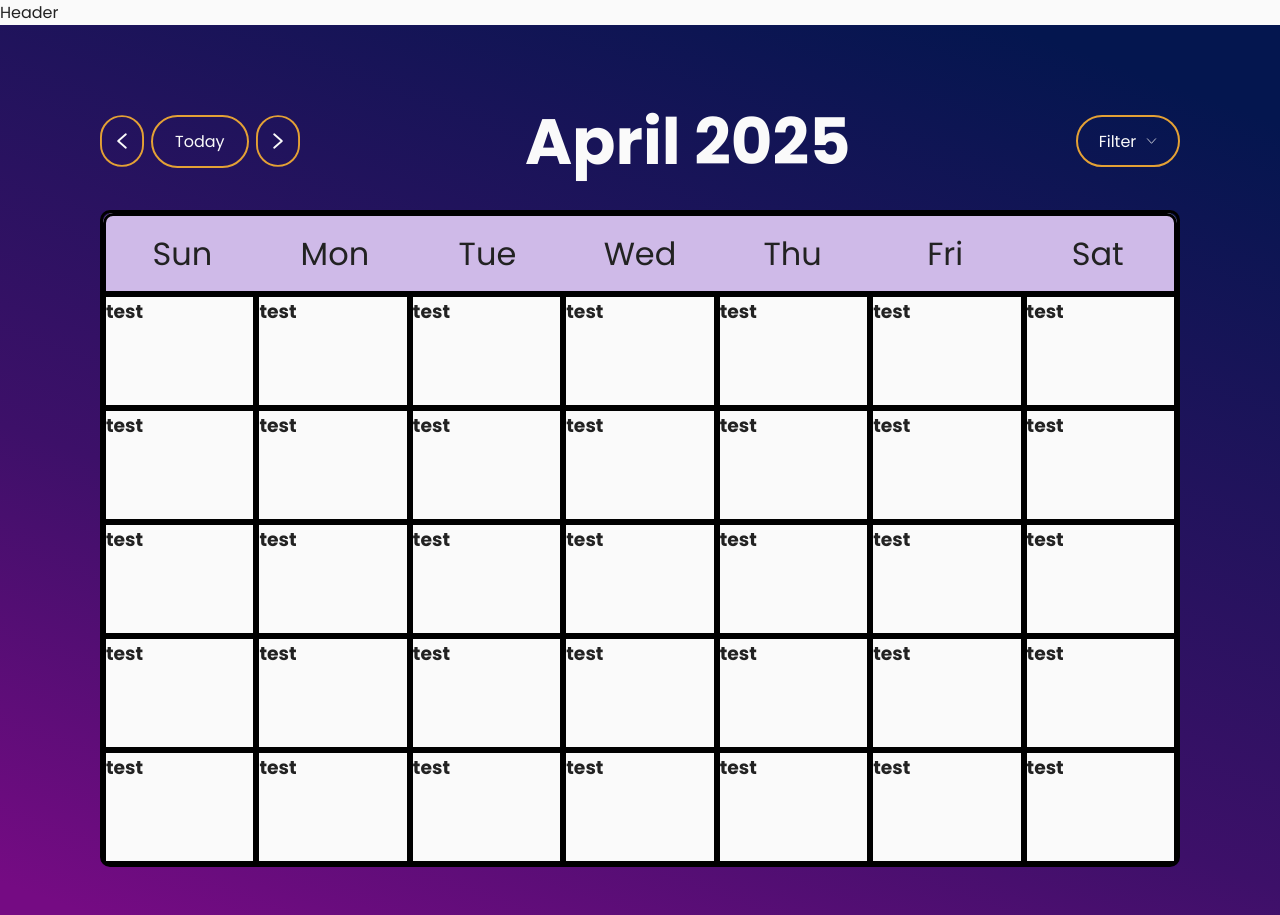
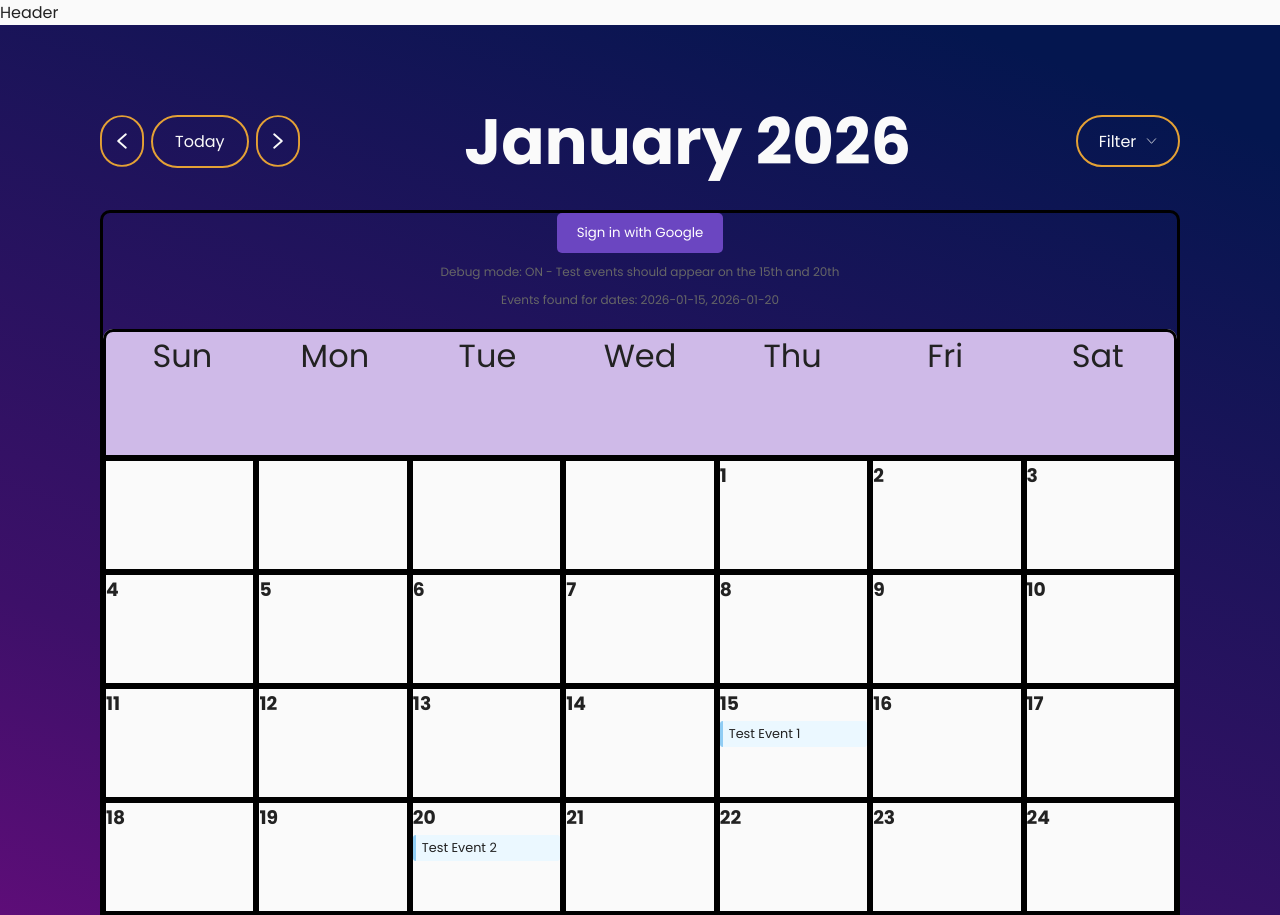
Before and after one commit to include-davis/aggie-fiction, a Next.js app: page /calendar in a window 1280 px wide. Shown: the top 915 px of the page. Built offline with nearby package versions, Linux system fonts and the light colour scheme.

Commit message:
feat: add google login for calendar and update calendar features

```diff
--- a/app/(pages)/_components/Calendar/Calendar.jsx
+++ b/app/(pages)/_components/Calendar/Calendar.jsx
@@ -1,125 +1,216 @@
+"use client";
 import styles from "./Calendar.module.scss";
+import { useGoogleLogin } from "@react-oauth/google";
+import axios from "axios";
+import { useState, useEffect, useMemo } from "react";
 
-export default function Calendar() {
+function generateCalendarDays(year, month) {
+  const firstDay = new Date(year, month, 1).getDay(); // day of week
+  const totalDays = new Date(year, month + 1, 0).getDate(); // last day of month
+
+  const days = [];
+
+  // Fill in blanks before the 1st of the month
+  for (let i = 0; i < firstDay; i++) {
+    days.push(null);
+  }
+
+  // Fill in days of the current month
+  for (let i = 1; i <= totalDays; i++) {
+    const date = new Date(year, month, i);
+    days.push(date); // store full date objects!
+  }
+
+  return days;
+}
+
+function normalizeEventDates(events) {
+  if (!events || events.length === 0) return [];
+
+  return events.map((event) => {
+    if (!event.start) return { date: "", summary: event.summary || "Untitled" };
+
+    const date = new Date(event.start.dateTime || event.start.date);
+    const isoDate = date.toISOString().split("T")[0]; // '2025-05-12'
+    return {
+      date: isoDate,
+      summary: event.summary || "Untitled",
+    };
+  });
+}
+
+export default function Calendar({ currentMonth, currentYear, events = [] }) {
+  const [days, setDays] = useState([]);
+  const [fetchedEvents, setFetchedEvents] = useState([]);
+  const [isLoading, setIsLoading] = useState(false);
+  const [debugMode, setDebugMode] = useState(true);
+
+  // Generate days when month/year changes
+  useEffect(() => {
+    const generatedDays = generateCalendarDays(currentYear, currentMonth);
+    setDays(generatedDays);
+
+    // Add test events for debugging
+    if (debugMode) {
+      const testDate1 = new Date(currentYear, currentMonth, 15);
+      const testDate2 = new Date(currentYear, currentMonth, 20);
+
+      const testEvents = [
+        {
+          id: "test1",
+          summary: "Test Event 1",
+          start: { date: testDate1.toISOString().split("T")[0] },
+        },
+        {
+          id: "test2",
+          summary: "Test Event 2",
+          start: { date: testDate2.toISOString().split("T")[0] },
+        },
+      ];
+
+      console.log("Added test events:", testEvents);
+      setFetchedEvents(testEvents);
+    }
+  }, [currentMonth, currentYear, debugMode]);
+
+  // Map events to dates
+  const eventMap = useMemo(() => {
+    const combinedEvents = events.length > 0 ? events : fetchedEvents;
+    if (combinedEvents.length === 0) return {};
+
+    const normalized = normalizeEventDates(combinedEvents);
+    const map = {};
+
+    normalized.forEach((ev) => {
+      if (!ev.date) return;
+      if (!map[ev.date]) map[ev.date] = [];
+      map[ev.date].push(ev.summary);
+    });
+
+    console.log("Event map:", map);
+    return map;
+  }, [events, fetchedEvents]);
+
+  const login = useGoogleLogin({
+    scope: "https://www.googleapis.com/auth/calendar.readonly",
+    onSuccess: async (tokenResponse) => {
+      setIsLoading(true);
+      setDebugMode(false); // Turn off debug mode when real events are fetched
+
+      try {
+        const res = await axios.get(
+          "https://www.googleapis.com/calendar/v3/calendars/primary/events",
+          {
+            headers: {
+              Authorization: `Bearer ${tokenResponse.access_token}`,
+            },
+          }
+        );
+
+        console.log("Fetched events:", res.data.items);
+        setFetchedEvents(res.data.items || []);
+      } catch (error) {
+        console.error("Failed to fetch events:", error);
+      } finally {
+        setIsLoading(false);
+      }
+    },
+    onError: () => {
+      console.error("Login Failed");
+    },
+  });
+
   return (
-    <div className={styles.calendarContainer}>
-      <div className={styles.calendarHeader}>
-        <h2>Sun</h2>
-        <h2>Mon</h2>
-        <h2>Tue</h2>
-        <h2>Wed</h2>
-        <h2>Thu</h2>
-        <h2>Fri</h2>
-        <h2>Sat</h2>
+    <div>
+      <div style={{ marginBottom: "20px", textAlign: "center" }}>
+        <button
+          onClick={() => login()}
+          style={{
+            padding: "10px 20px",
+            backgroundColor: "#6b46c1",
+            color: "white",
+            border: "none",
+            borderRadius: "5px",
+            cursor: "pointer",
+          }}
+          disabled={isLoading}
+        >
+          {isLoading ? "Loading..." : "Sign in with Google"}
+        </button>
+
+        {debugMode && (
+          <div style={{ marginTop: "10px", fontSize: "12px", color: "#666" }}>
+            Debug mode: ON - Test events should appear on the 15th and 20th
+          </div>
+        )}
+
+        {Object.keys(eventMap).length > 0 && (
+          <div style={{ marginTop: "10px", fontSize: "12px", color: "#666" }}>
+            Events found for dates: {Object.keys(eventMap).join(", ")}
+          </div>
+        )}
       </div>
 
-      <div className={styles.calendarItems}>
-        <div className={styles.item}>
-          <h3>test</h3>
+      <div className={styles.calendarContainer}>
+        <div className={styles.calendarHeader}>
+          {["Sun", "Mon", "Tue", "Wed", "Thu", "Fri", "Sat"].map((day) => (
+            <h2 key={day}>{day}</h2>
+          ))}
         </div>
-        <div className={styles.item}>
-          <h3>test</h3>
-        </div>
-        <div className={styles.item}>
-          <h3>test</h3>
-        </div>
-        <div className={styles.item}>
-          <h3>test</h3>
-        </div>
-        <div className={styles.item}>
-          <h3>test</h3>
-        </div>
-        <div className={styles.item}>
-          <h3>test</h3>
-        </div>
-        <div className={styles.item}>
-          <h3>test</h3>
-        </div>
-        <div className={styles.item}>
-          <h3>test</h3>
-        </div>
-        <div className={styles.item}>
-          <h3>test</h3>
-        </div>
-        <div className={styles.item}>
-          <h3>test</h3>
-        </div>
-        <div className={styles.item}>
-          <h3>test</h3>
-        </div>
-        <div className={styles.item}>
-          <h3>test</h3>
-        </div>
-        <div className={styles.item}>
-          <h3>test</h3>
-        </div>
-        <div className={styles.item}>
-          <h3>test</h3>
-        </div>
-        <div className={styles.item}>
-          <h3>test</h3>
-        </div>
-        <div className={styles.item}>
-          <h3>test</h3>
-        </div>
-        <div className={styles.item}>
-          <h3>test</h3>
-        </div>
-        <div className={styles.item}>
-          <h3>test</h3>
-        </div>
-        <div className={styles.item}>
-          <h3>test</h3>
-        </div>
-        <div className={styles.item}>
-          <h3>test</h3>
-        </div>
-        <div className={styles.item}>
-          <h3>test</h3>
-        </div>
-        <div className={styles.item}>
-          <h3>test</h3>
-        </div>
-        <div className={styles.item}>
-          <h3>test</h3>
-        </div>
-        <div className={styles.item}>
-          <h3>test</h3>
-        </div>
-        <div className={styles.item}>
-          <h3>test</h3>
-        </div>
-        <div className={styles.item}>
-          <h3>test</h3>
-        </div>
-        <div className={styles.item}>
-          <h3>test</h3>
-        </div>
-        <div className={styles.item}>
-          <h3>test</h3>
-        </div>
-        <div className={styles.item}>
-          <h3>test</h3>
-        </div>
-        <div className={styles.item}>
-          <h3>test</h3>
-        </div>
-        <div className={styles.item}>
-          <h3>test</h3>
-        </div>
-        <div className={styles.item}>
-          <h3>test</h3>
-        </div>
-        <div className={styles.item}>
-          <h3>test</h3>
-        </div>
-        <div className={styles.item}>
-          <h3>test</h3>
-        </div>
-        <div className={styles.item}>
-          <h3>test</h3>
+
+        <div className={styles.calendarItems}>
+          {days.map((dateObj, idx) => {
+            const dateStr = dateObj
+              ? dateObj.toISOString().split("T")[0]
+              : null;
+            const day = dateObj?.getDate();
+            const dailyEvents = dateStr ? eventMap[dateStr] || [] : [];
+
+            return (
+              <div key={idx} className={styles.item}>
+                {day && <h3>{day}</h3>}
+                {dailyEvents.length > 0 && (
+                  <div>
+                    {dailyEvents.map((summary, i) => (
+                      <div
+                        key={i}
+                        style={{
+                          backgroundColor: "#ebf8ff",
+                          borderLeft: "3px solid #90cdf4",
+                          padding: "4px 6px",
+                          margin: "3px 0",
+                          borderRadius: "3px",
+                          fontSize: "0.8rem",
+                          overflow: "hidden",
+                          textOverflow: "ellipsis",
+                          whiteSpace: "nowrap",
+                        }}
+                      >
+                        {summary}
+                      </div>
+                    ))}
+                  </div>
+                )}
+              </div>
+            );
+          })}
         </div>
       </div>
+
+      {/* Add inline styles for event items */}
+      <style jsx global>{`
+        .${styles.eventItem} {
+          background-color: #ebf8ff !important;
+          border-left: 3px solid #90cdf4 !important;
+          padding: 4px 6px !important;
+          margin: 3px 0 !important;
+          border-radius: 3px !important;
+          font-size: 0.8rem !important;
+          white-space: nowrap !important;
+          overflow: hidden !important;
+          text-overflow: ellipsis !important;
+        }
+      `}</style>
     </div>
   );
 }
--- a/app/(pages)/_components/Calendar/Calendar.module.scss
+++ b/app/(pages)/_components/Calendar/Calendar.module.scss
@@ -5,7 +5,7 @@
 
   .calendarHeader {
     display: grid;
-    grid-template-rows: 75px;
+    grid-template-rows: auto 75px;
     grid-template-columns: repeat(7, 1fr);
     align-items: center;
     background: var(--light-purple);
@@ -20,7 +20,7 @@
 
   .calendarItems {
     display: grid;
-    grid-template-rows: repeat(5, 114px);
+    grid-template-rows: repeat(6, 114px);
     grid-template-columns: repeat(7, 1fr);
     border-radius: 0 0 10px 10px;
 
--- a/app/(pages)/calendar/page.jsx
+++ b/app/(pages)/calendar/page.jsx
@@ -1,14 +1,53 @@
+"use client";
+
 import Image from "next/image";
 import styles from "./page.module.scss";
 import Calendar from "../_components/Calendar/Calendar";
+import { GoogleOAuthProvider } from "@react-oauth/google";
+import { useState } from "react";
 
 export default function CalendarPage() {
+  const [currentMonth, setCurrentMonth] = useState(new Date().getMonth());
+  const [currentYear, setCurrentYear] = useState(new Date().getFullYear());
+
+  // Function to go to the next month
+  const goToNextMonth = () => {
+    if (currentMonth === 11) {
+      setCurrentMonth(0);
+      setCurrentYear(currentYear + 1);
+    } else {
+      setCurrentMonth(currentMonth + 1);
+    }
+  };
+
+  // Function to go to the previous month
+  const goToPreviousMonth = () => {
+    if (currentMonth === 0) {
+      setCurrentMonth(11);
+      setCurrentYear(currentYear - 1);
+    } else {
+      setCurrentMonth(currentMonth - 1);
+    }
+  };
+
+  // Function to go to the current month (today)
+  const goToToday = () => {
+    const today = new Date();
+    setCurrentMonth(today.getMonth());
+    setCurrentYear(today.getFullYear());
+  };
+
+  // Get month name for display
+  const getMonthName = (month) => {
+    return new Date(0, month).toLocaleString("default", { month: "long" });
+  };
+
   return (
     <main>
       <div className={styles.calendarContainer}>
         <div className={styles.calendarHeader}>
           <div className={styles.nav}>
-            <button>
+            <button onClick={goToPreviousMonth}>
               <Image
                 src="/Calendar/svg/LeftButton.svg"
                 alt="Previous"
@@ -17,11 +56,11 @@ export default function CalendarPage() {
               />
             </button>
 
-            <button className={styles.today}>
+            <button className={styles.today} onClick={goToToday}>
               <p>Today</p>
             </button>
 
-            <button>
+            <button onClick={goToNextMonth}>
               <Image
                 src="/Calendar/svg/RightButton.svg"
                 alt="Next"
@@ -32,7 +71,9 @@ export default function CalendarPage() {
           </div>
 
           <div className={styles.month}>
-            <h1>April 2025</h1>
+            <h1>
+              {getMonthName(currentMonth)} {currentYear}
+            </h1>
           </div>
 
           <div className={styles.filter}>
@@ -48,7 +89,9 @@ export default function CalendarPage() {
         </div>
 
         <div className={styles.calendarContent}>
-          <Calendar />
+          <GoogleOAuthProvider clientId="18980159666-893kqnf906hltqei55bd3l5qb718tqhq.apps.googleusercontent.com">
+            <Calendar currentMonth={currentMonth} currentYear={currentYear} />
+          </GoogleOAuthProvider>
         </div>
       </div>
     </main>
--- a/package.json
+++ b/package.json
@@ -9,6 +9,9 @@
     "lint": "next lint"
   },
   "dependencies": {
+    "@react-oauth/google": "^0.12.2",
+    "axios": "^1.9.0",
+    "googleapis": "^148.0.0",
     "next": "^15.3.1",
     "react": "^19.0.0",
     "react-dom": "^19.0.0",
```
Also changed, not shown: app/(pages)/calendar/page.module.scss (+9 -0 lines), 1 other file (tests, documents, lock files or other folders).
